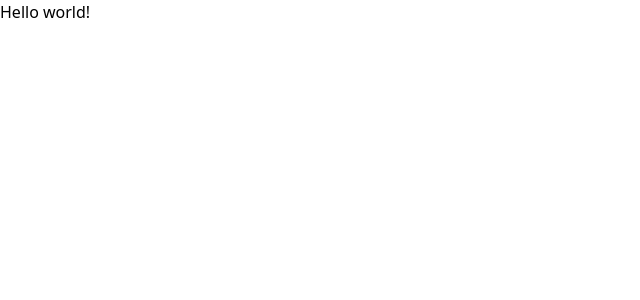
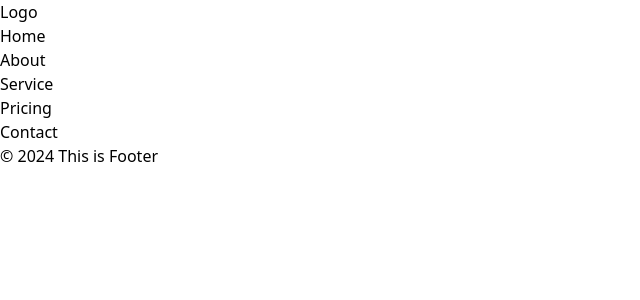
Before and after one commit to Mezzky/react-learn, a React (Vite) app: page / in a window 1280 px wide. Shown: the top 300 px of the page, without its empty margins (0-640 px from the left). Built offline with nearby package versions, Linux system fonts and the light colour scheme.

Commit message:
Add: Footer

```diff
--- a/src/App.jsx
+++ b/src/App.jsx
@@ -1,13 +1,14 @@
 // eslint-disable-next-line no-unused-vars
 import React from 'react'
+import Header from './Layout/Header'
+import Footer from './Layout/Footer'
 
 const App = () => {
   return (
-    <div>
-      <h1 className="text-3xl font-bold underline">
-        Hello world!
-      </h1>
-    </div>
+    <>
+      <Header/>
+      <Footer/>
+    </>
   )
 }
 
--- /dev/null
+++ b/src/Layout/Footer.jsx
@@ -0,0 +1,12 @@
+// eslint-disable-next-line no-unused-vars
+import React from 'react'
+
+const Footer = () => {
+  return (
+    <div>
+      <p>&copy; {new Date().getFullYear()} This is Footer</p>
+    </div>
+  )
+}
+
+export default Footer
--- /dev/null
+++ b/src/Layout/Header.jsx
@@ -0,0 +1,23 @@
+// eslint-disable-next-line no-unused-vars
+import React from 'react'
+
+const Header = () => {
+  return (
+    <header>
+      <h1>
+        <a className='text-3xl font-bold' href="#home">Logo</a>
+      </h1>
+      <nav>
+        <ul>
+          <li><a href="">Home</a></li>
+          <li><a href="">About</a></li>
+          <li><a href="">Service</a></li>
+          <li><a href="">Pricing</a></li>
+          <li><a href="">Contact</a></li>
+        </ul>
+      </nav>
+    </header>
+  )
+}
+
+export default Header
```
